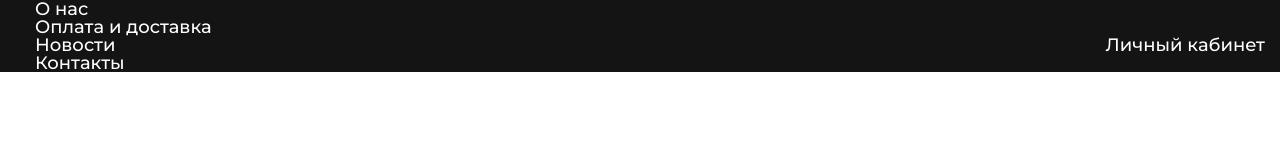
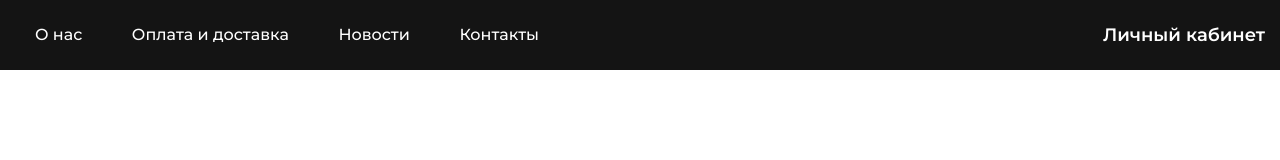
Before and after one commit to fromNullTo1/html-practice-knives, a website built with webpack: page src/index.html in a window 1280 px wide. Built offline with nearby package versions, Linux system fonts and the light colour scheme; files whose address does not match are found by name.

Commit message:
feat: some changes

```diff
--- a/src/html/_header.htm
+++ b/src/html/_header.htm
@@ -27,6 +27,12 @@
 	  </button>
     </div>
   </div>
-  <div class="header__body body-header"></div>
+  <div class="header__body body-header">
+	<div class="body-header__container">
+		 <div class="body-header__container">
+			<a class="body-header__logo" href=""></a>
+		 </div>
+	</div>
+  </div>
   <div class="header__catalog catalog-header"></div>
 </header>
--- a/src/scss/header.scss
+++ b/src/scss/header.scss
@@ -8,24 +8,43 @@
 	&__catalog {}
 }
 .top-header {
+	padding: 10px 0;
 	&__container {
 		display: flex;
 		align-items: center;
 		gap: 20px;
+		min-height: 50px;
 	}
 	&__menu {
 		flex: 1 1 auto;
 	}
-	&__user {}
+	&__user {
+		display: inline-flex;
+		align-items: center;
+		font-weight: 600;
+		line-height: math.div(22, 18 );
+		&::before {
+			font-size: rem(28);
+			margin-right: em(15, 28);
+		}
+	}
 }
 .header-top {
 	&__menu {}
 }
 .menu {
 	&__body {}
-	&__list {}
+	&__list {
+		display: flex;
+		flex-wrap: wrap;
+		row-gap: 5px;
+		@include adaptiveValue('column-gap', 60, 20);
+	}
 	&__item {}
-	&__link {}
+	&__link {
+		font-size: rem(16);
+		line-height: math.div(20, 16);
+	}
 }
 .icon-menu {
 }
@@ -44,7 +63,8 @@
 	@media (max-width: $mobile) {
 		display: block;
 		position: relative;
-		width: rem(30);
+		// width: rem(30);
+		flex: 0 0 30px;
 		height: rem(18);
 		cursor: pointer;
 		z-index: 5;
@@ -72,9 +92,9 @@
 			span {
 				width: 0;
 			}
-			&::before,
-			&::after {
-			}
+			// &::before,
+			// &::after {
+			// }
 			&::before {
 				top: calc(50% - rem(1));
 				transform: rotate(-45deg);
```
